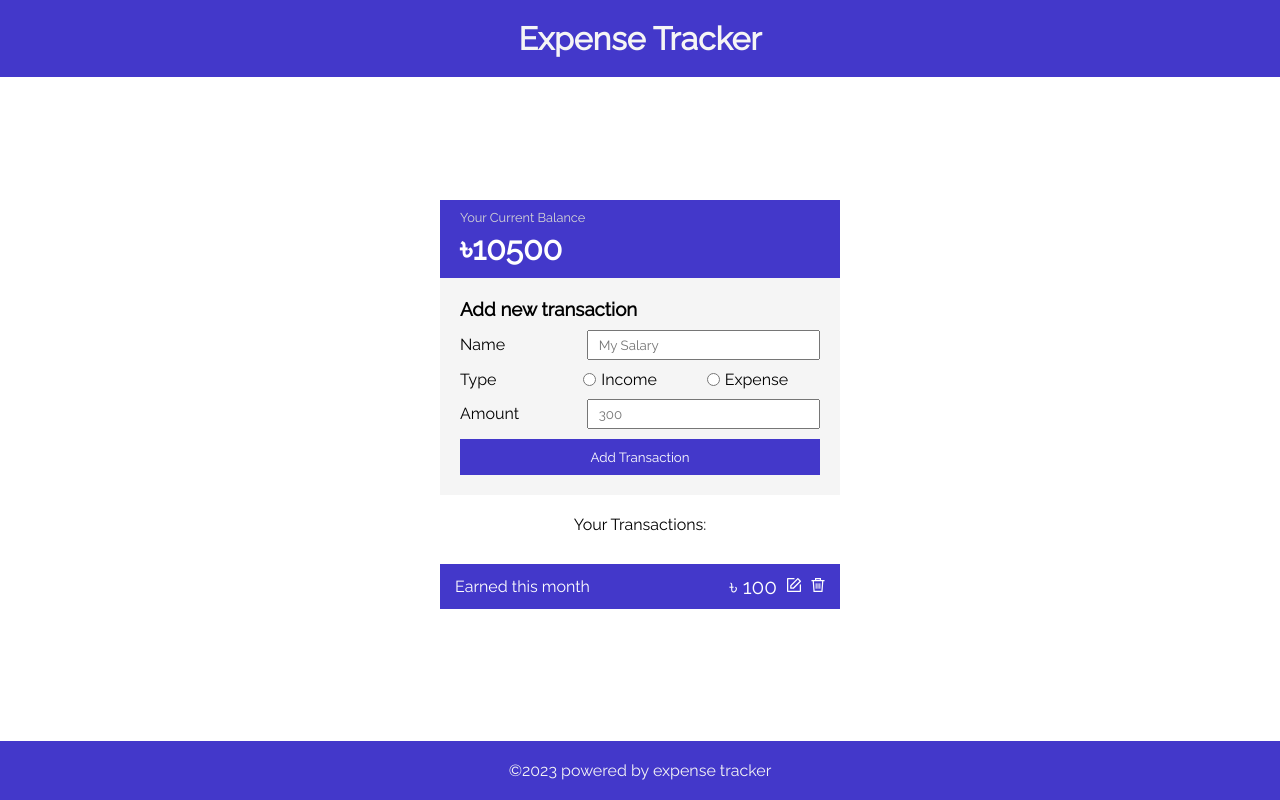
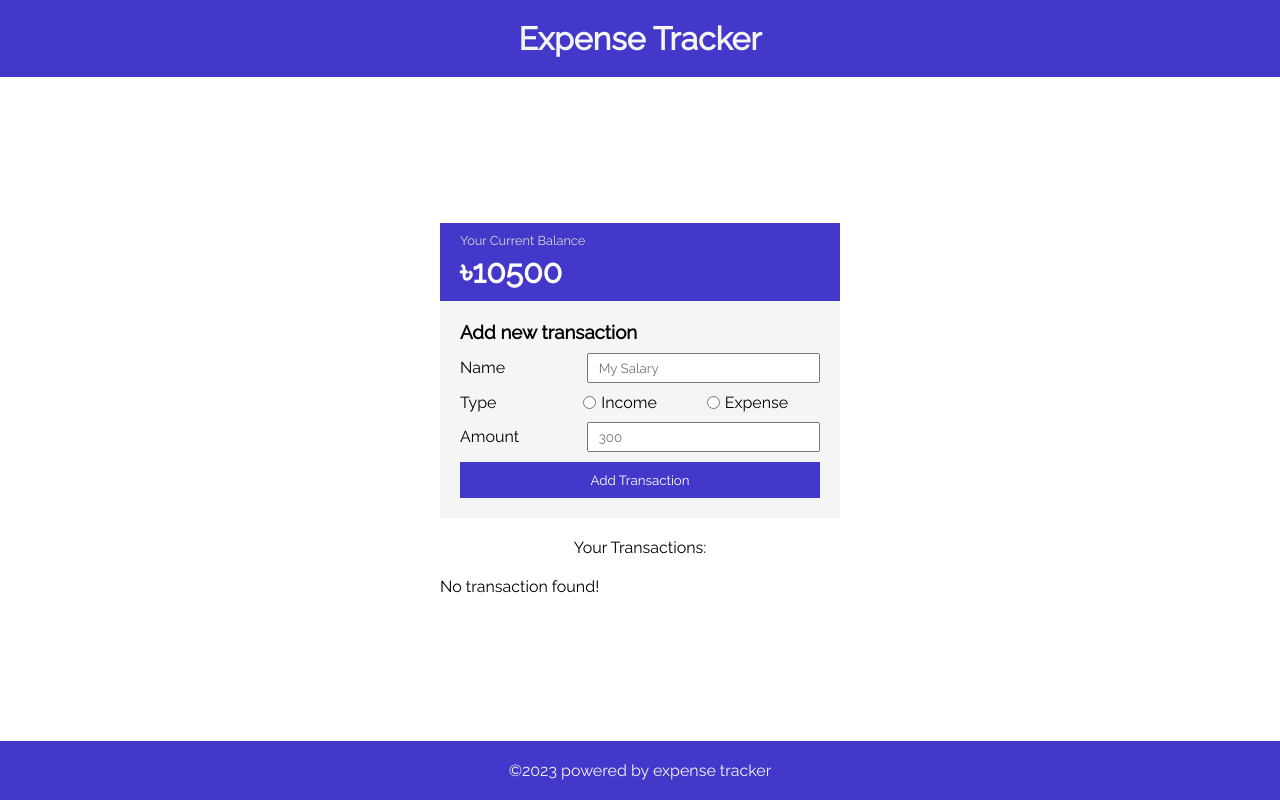
Before and after one commit to kaiyumdev/expense-tracker, a React (Create React App) app: page / in a window 1280 px wide. Built offline with nearby package versions, Linux system fonts and the light colour scheme.

Commit message:
implement list transaction

```diff
--- a/src/components/Transactions/Transaction.js
+++ b/src/components/Transactions/Transaction.js
@@ -1,12 +1,13 @@
 import deleteImage from "../../assets/images/delete.svg";
 import editImage from "../../assets/images/edit.svg";
 
-export default function Transaction() {
+export default function Transaction({ transaction }) {
+  const { name, amount, type } = transaction || {};
   return (
-        <li className="transaction income">
-            <p>Earned this month</p>
+    <li className={`transaction ${type}`}>
+      <p>{name}</p>
       <div className="right">
-                <p>৳ 100</p>
+        <p>৳ {amount}</p>
         <button className="link">
           <img alt="Edit" className="icon" src={editImage} />
         </button>
--- a/src/components/Transactions/Transactions.js
+++ b/src/components/Transactions/Transactions.js
@@ -1,14 +1,33 @@
+import { useSelector } from "react-redux";
 import Transaction from "./Transaction";
 
 export default function Transactions() {
+  const { transactions, isLoading, isError, error } = useSelector(
+    (state) => state.transaction
+  );
+  let content = null;
+  if (isLoading) content = <p>Loading....</p>;
+
+  if (!isLoading && isError) {
+    content = <p>There was an error occurred</p>;
+  }
+
+  if (!isLoading && !isError && transactions.length > 0) {
+    content = transactions.map((transaction) => (
+      <Transaction key={transaction.id} transaction={transaction} />
+    ));
+  }
+
+  if (!isLoading && !isError && transactions?.length === 0) {
+    content = <p>No transaction found!</p>;
+  }
+
   return (
     <>
       <p className="second_heading">Your Transactions:</p>
 
       <div className="conatiner_of_list_of_transactions">
-                <ul>
-                    <Transaction />
-                </ul>
+        <ul>{content}</ul>
       </div>
     </>
   );
```
Also changed, not shown: 1 other file (tests, documents, lock files or other folders). Lines whose indentation alone changed are shown as unchanged.
